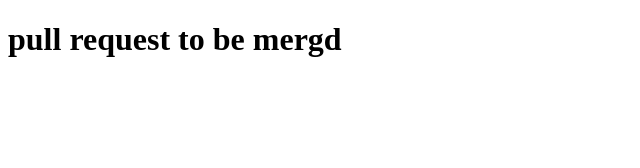
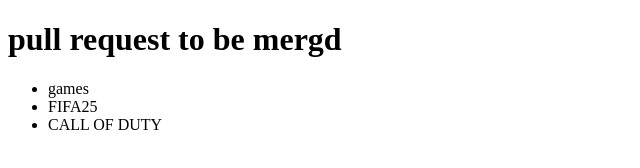
Before and after one commit to lievin219/Gym-Git-Exercise-Solutions, a plain HTML site: page service.html in a window 1280 px wide. Shown: the whole page, without its empty margins (0-640 px from the left). Drawn offline with Linux system fonts and the light colour scheme.

Commit message:
added some changes in service page on main branch

```diff
--- a/service.html
+++ b/service.html
@@ -8,5 +8,12 @@
 </head>
 <body>
     <h1> pull request to be mergd</h1>
+    <ul>
+        <li>games</li>
+        <li>FIFA25</li>
+        <LI>
+            CALL OF DUTY
+        </LI>
+    </ul>
 </body>
 </html>
```
